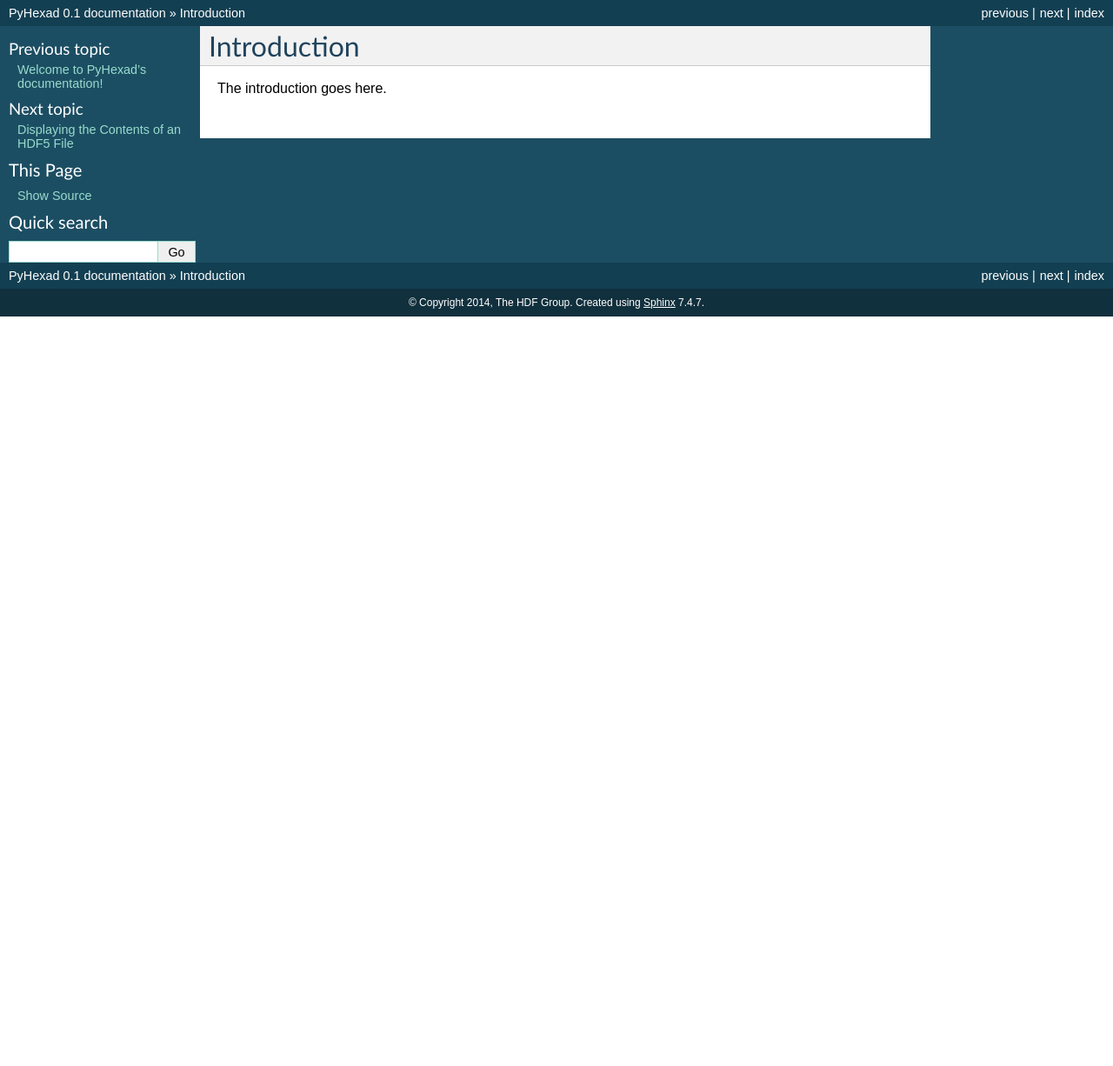
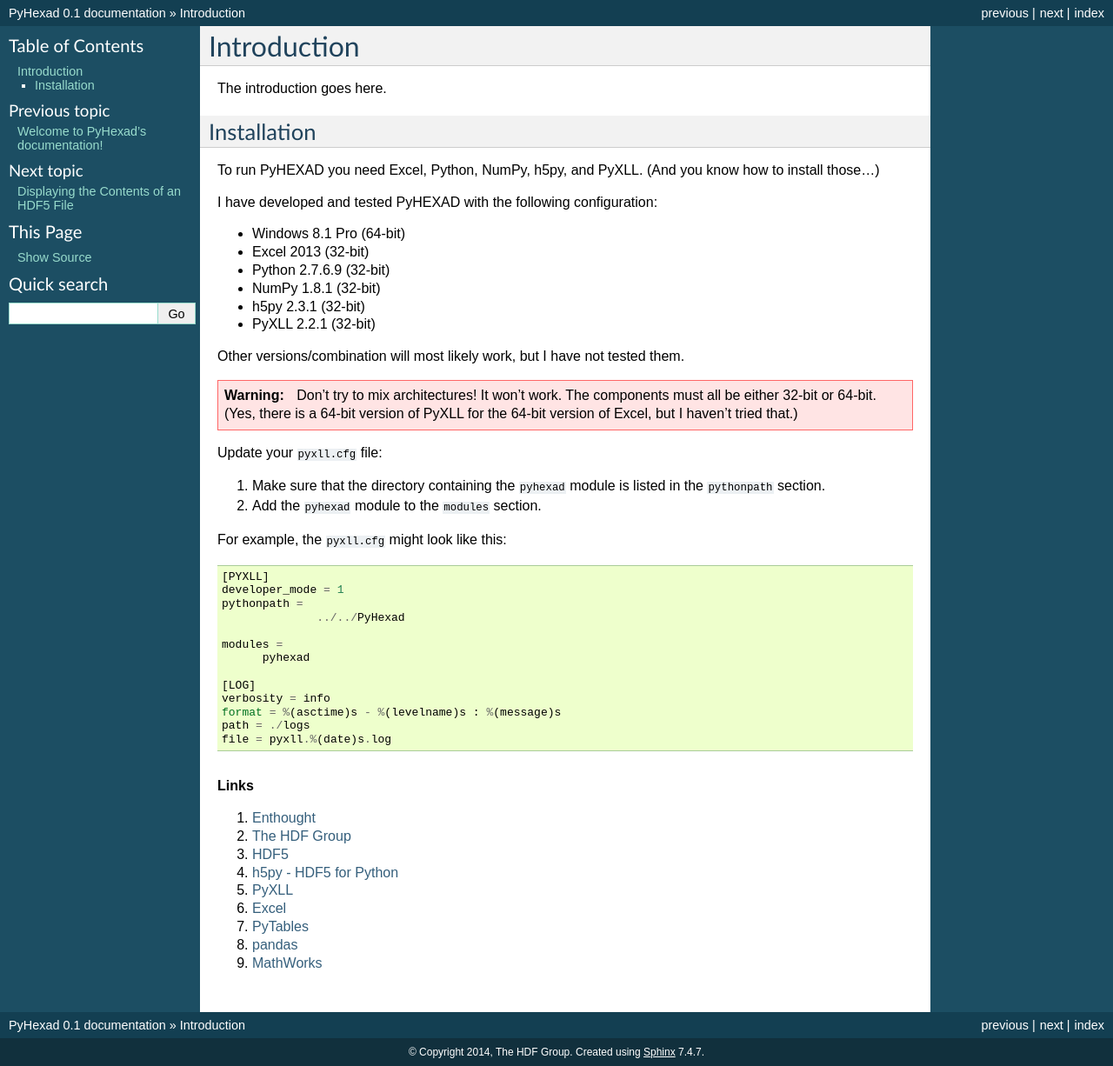
Before and after one commit to HDFGroup/PyHexad, a Sphinx documentation site: the page built from docs/introduction.rst, in a window 1280 px wide. Shown: the whole page at 87% size. Built offline with Sphinx 7.4.7, drawn with Linux system fonts in a browser that asks for light colours; before the commit the page ends 900 px from its top, so only the background shows below that.

Commit message:
Update introduction.rst

```diff
--- a/docs/introduction.rst
+++ b/docs/introduction.rst
@@ -3,3 +3,59 @@
 ============
 
 The introduction goes here.
+
+Installation
+------------
+
+To run PyHEXAD you need Excel, Python, NumPy, h5py, and PyXLL. (And you know how to install those...)
+
+I have developed and tested PyHEXAD with the following configuration:
+
+* Windows 8.1 Pro (64-bit)
+* Excel 2013 (32-bit)
+* Python 2.7.6.9 (32-bit)
+* NumPy 1.8.1 (32-bit)
+* h5py 2.3.1 (32-bit)
+* PyXLL 2.2.1 (32-bit)
+
+Other versions/combination will most likely work, but I have not tested them.
+
+.. warning:: Don't try to mix architectures! It won't work. The components must all be either 32-bit or 64-bit. (Yes, there is a 64-bit version of PyXLL for the 64-bit version of Excel, but I haven't tried that.)
+
+Update your ``pyxll.cfg`` file:
+
+1. Make sure that the directory containing the ``pyhexad`` module is listed in the ``pythonpath`` section.
+
+2. Add the ``pyhexad`` module to the ``modules`` section.
+
+For example, the ``pyxll.cfg`` might look like this:
+
+::
+
+  [PYXLL]
+  developer_mode = 1
+  pythonpath =
+	        ../../PyHexad
+
+  modules =
+        pyhexad
+
+  [LOG]
+  verbosity = info
+  format = %(asctime)s - %(levelname)s : %(message)s
+  path = ./logs
+  file = pyxll.%(date)s.log
+
+
+
+.. rubric:: Links
+
+#. `Enthought <https://www.enthought.com/>`_
+#. `The HDF Group <http://www.hdfgroup.org/>`_
+#. `HDF5 <http://www.hdfgroup.org/HDF5/>`_
+#. `h5py - HDF5 for Python <http://www.h5py.org/>`_
+#. `PyXLL <https://www.pyxll.com/>`_
+#. `Excel <http://office.microsoft.com/en-us/excel/>`_
+#. `PyTables <http://www.pytables.org/moin>`_
+#. `pandas <http://pandas.pydata.org/>`_
+#. `MathWorks <http://www.mathworks.com/help/matlab/hdf5-files.html>`_
```
